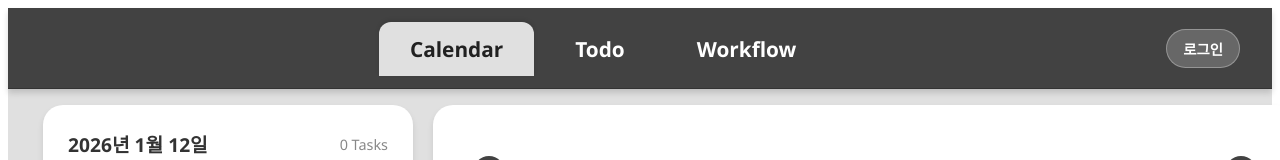
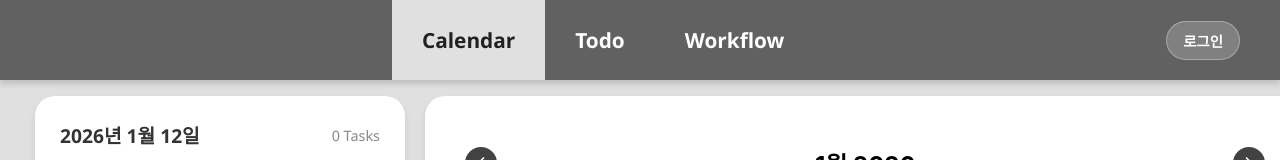
Before and after one commit to 20250918-beyond-SW-Camp-21th/beyond-SW-21th-four-3team, a Vue app in the folder todo-dodo-frontend/: page /calendar in a window 1280 px wide. Shown: the top 160 px of the page. Built offline with nearby package versions, Linux system fonts and the light colour scheme; no server answers.

Commit message:
[fix] #14 프론트엔드 헤더 및 레이아웃 수정
- 헤더에 메뉴 선택란을 정리
- 화면을 최대한 넓게 사용할 수 있도록 body의 기본 마진(margin)을 0으로 설정

```diff
--- a/todo-dodo-frontend/src/App.vue
+++ b/todo-dodo-frontend/src/App.vue
@@ -28,3 +28,9 @@ main {
   padding: 15px;
 }
 </style>
+
+<style>
+body {
+  margin: 0;
+}
+</style>
--- a/todo-dodo-frontend/src/components/CommonHeader.vue
+++ b/todo-dodo-frontend/src/components/CommonHeader.vue
@@ -77,8 +77,7 @@ onUnmounted(() => {
 .common-header {
   width: 100%;
   height: 80px;
-  background-color: #424242; /* Dark Grey Background */
-  border-bottom: 1px solid #333;
+  background-color: #616161; /* Brighter Dark Grey */
   display: flex;
   justify-content: center;
   align-items: center;
@@ -89,6 +88,7 @@ onUnmounted(() => {
 
 .header-content {
   width: 100%;
+  height: 100%; /* Fill parent height */
   max-width: 1200px;
   display: flex;
   justify-content: space-between;
@@ -98,11 +98,11 @@ onUnmounted(() => {
 
 .nav-links {
   display: flex;
-  gap: 10px; /* Reduced gap as tabs might touch or be close */
+  gap: 0; /* Remove gap for seamless full height items */
   flex-grow: 1;
   justify-content: center;
   height: 100%;
-  align-items: flex-end; /* Align tabs to bottom if needed, or center */
+  align-items: stretch; /* Stretch items to fill height */
 }
 
 .nav-item {
@@ -110,11 +110,13 @@ onUnmounted(() => {
   color: #ffffff; /* White text */
   font-size: 1.3rem; /* Large */
   font-weight: 700; /* Bold */
-  padding: 12px 30px;
-  border-radius: 12px 12px 0 0; /* Tab shape: Top rounded */
+  padding: 0 30px; /* Horizontal padding only, vertical centered by flex */
+  display: flex;
+  align-items: center;
+  justify-content: center;
   transition: all 0.2s ease;
-  margin-bottom: -1px; /* Align with bottom border if desired */
-  border: 1px solid transparent;
+  border: none;
+  height: 100%;
 }
 
 .nav-item:hover {
@@ -123,9 +125,9 @@ onUnmounted(() => {
 }
 
 .router-link-active {
-  background-color: #e0e0e0; /* Light Grey matching page background (or #f5f5f5 as requested) */
+  background-color: #e0e0e0; /* Light Grey matching page background */
   color: #212121; /* Black text */
-  box-shadow: 0 -2px 4px rgba(0,0,0,0.1);
+  box-shadow: none; /* Remove shadow if not needed, or keep */
 }
 
 .user-profile {
```
